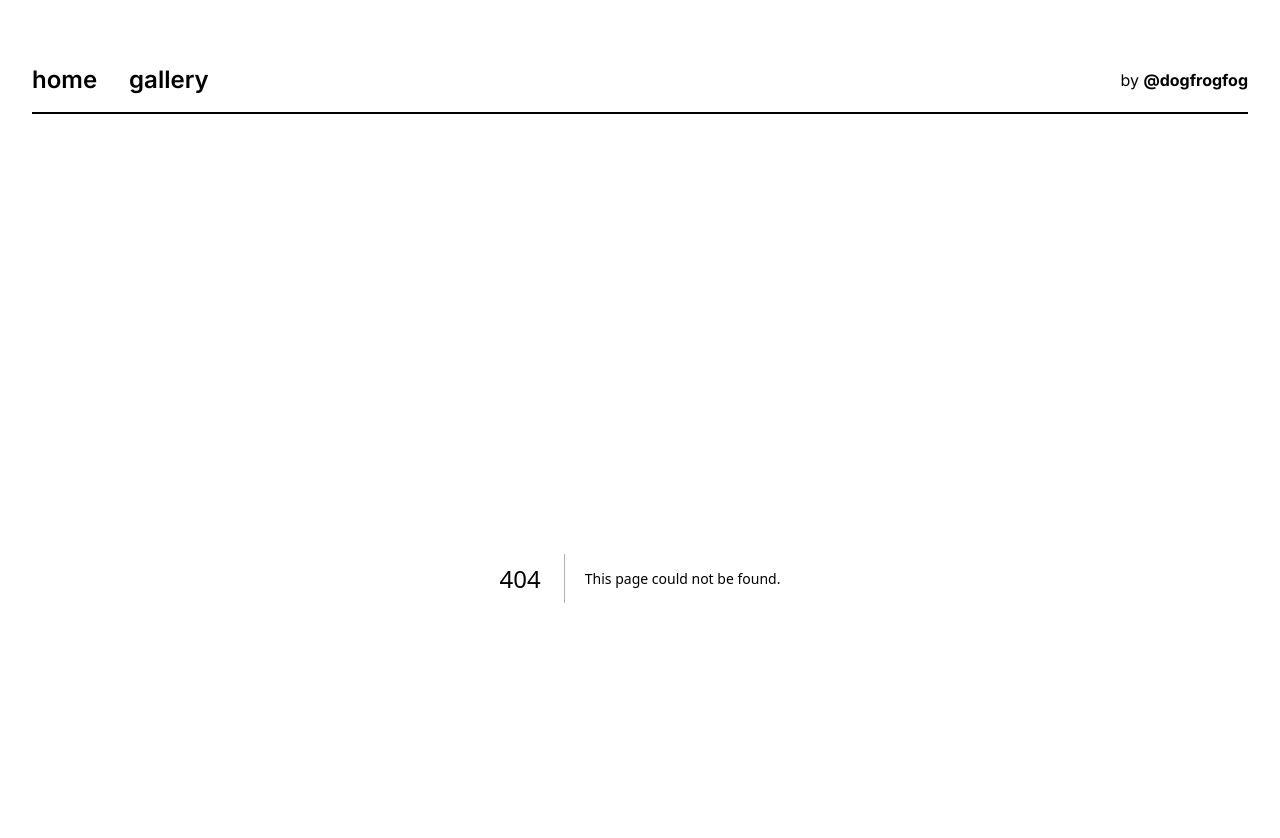
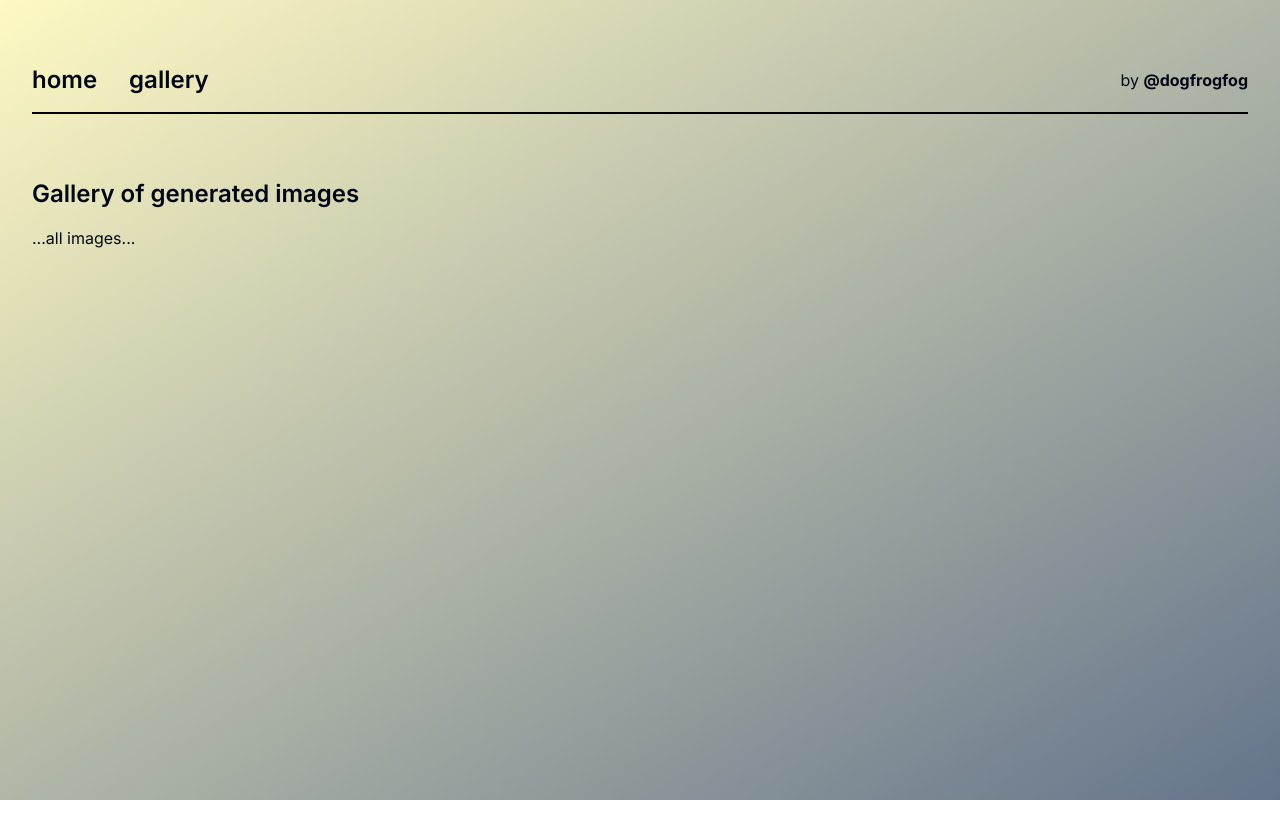
Before and after one commit to dogfrogfog/leonardo-ai-sandbox, a Next.js app: page /gallery in a window 1280 px wide. Before the commit this address had no page. Shown: the top 838 px of the page. After the commit the page ends 800 px from the top, so only its background shows below. Built offline with nearby package versions, Linux system fonts and the light colour scheme.

Commit message:
refactor context

```diff
--- /dev/null
+++ b/app/gallery/page.tsx
@@ -0,0 +1,10 @@
+export default function Page() {
+  return (
+    <div>
+      <h2 className="text-2xl font-semibold mb-4">
+        Gallery of generated images
+      </h2>
+      ...all images...
+    </div>
+  );
+}
--- a/components/GenerationContext.tsx
+++ b/components/GenerationContext.tsx
@@ -1,5 +1,5 @@
 "use client";
-import { createContext, useState, ReactNode } from "react";
+import { createContext, useState, ReactNode, useContext } from "react";
 
 export const GenerationContext = createContext({
   generation: null,
@@ -19,3 +19,5 @@ export const GenerationProvider = ({ children }: { children: ReactNode }) => {
     </GenerationContext.Provider>
   );
 };
+
+export const useGenerationContext = () => useContext(GenerationContext);
--- a/components/ImagesGalery.tsx
+++ b/components/ImagesGalery.tsx
@@ -1,10 +1,9 @@
 "use client";
 import Image from "next/image";
-import { useContext } from "react";
-import { GenerationContext } from "./GenerationContext";
+import { useGenerationContext } from "@/components/GenerationContext";
 
 export default function ImagesGalery() {
-  const { generation, isLoading } = useContext(GenerationContext);
+  const { generation, isLoading } = useGenerationContext();
 
   return (
     <div className="flex flex-col justify-center  gap-4 overflow-hidden md:flex-row md:flex-wrap">
--- a/components/PromptForm/index.tsx
+++ b/components/PromptForm/index.tsx
@@ -1,11 +1,10 @@
 "use client";
-import { useContext } from "react";
 import { zodResolver } from "@hookform/resolvers/zod";
 import { useForm } from "react-hook-form";
 import * as z from "zod";
 import { MODELS_MAP, MAX_RETRIES, RETRY_DELAY } from "@/consts";
+import { useGenerationContext } from "@/components/GenerationContext";
 
-import { GenerationContext } from "@/components/GenerationContext";
 import {
   Select,
   SelectContent,
@@ -38,8 +37,7 @@ type Props = {
 };
 
 export default function PromptForm({ createGeneration, getGeneration }: Props) {
-  const { isLoading, setGeneration, setIsLoading } =
-    useContext(GenerationContext);
+  const { isLoading, setGeneration, setIsLoading } = useGenerationContext();
 
   const form = useForm<z.infer<typeof formSchema>>({
     resolver: zodResolver(formSchema as any),
@@ -230,7 +228,7 @@ export default function PromptForm({ createGeneration, getGeneration }: Props) {
           className="w-full"
           onClick={() => form.reset()}
         >
-          Reset
+          Reset to default
         </Button>
       </form>
     </Form>
```
